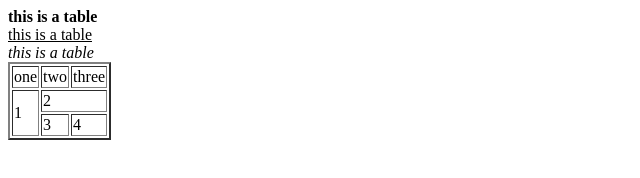
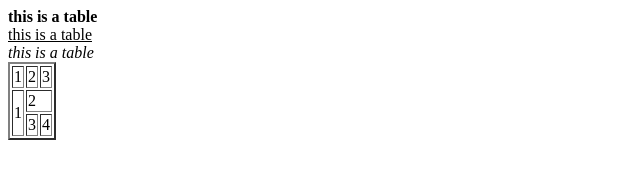
Before and after one commit to aiswanim-git/another-repo, a plain HTML site: page index.html in a window 1280 px wide. Shown: the whole page, without its empty margins (0-640 px from the left). Drawn offline with Linux system fonts and the light colour scheme.

Commit message:
second commit

```diff
--- a/index.html
+++ b/index.html
@@ -21,9 +21,9 @@
 <br>
 <table border="2px">
     <tr>
-        <td>one</td>
-        <td>two</td>
-        <td>three</td>
+        <td>1</td>
+        <td>2</td>
+        <td>3</td>
     </tr>
     <tr>
         <td rowspan="2">1</td>
```
